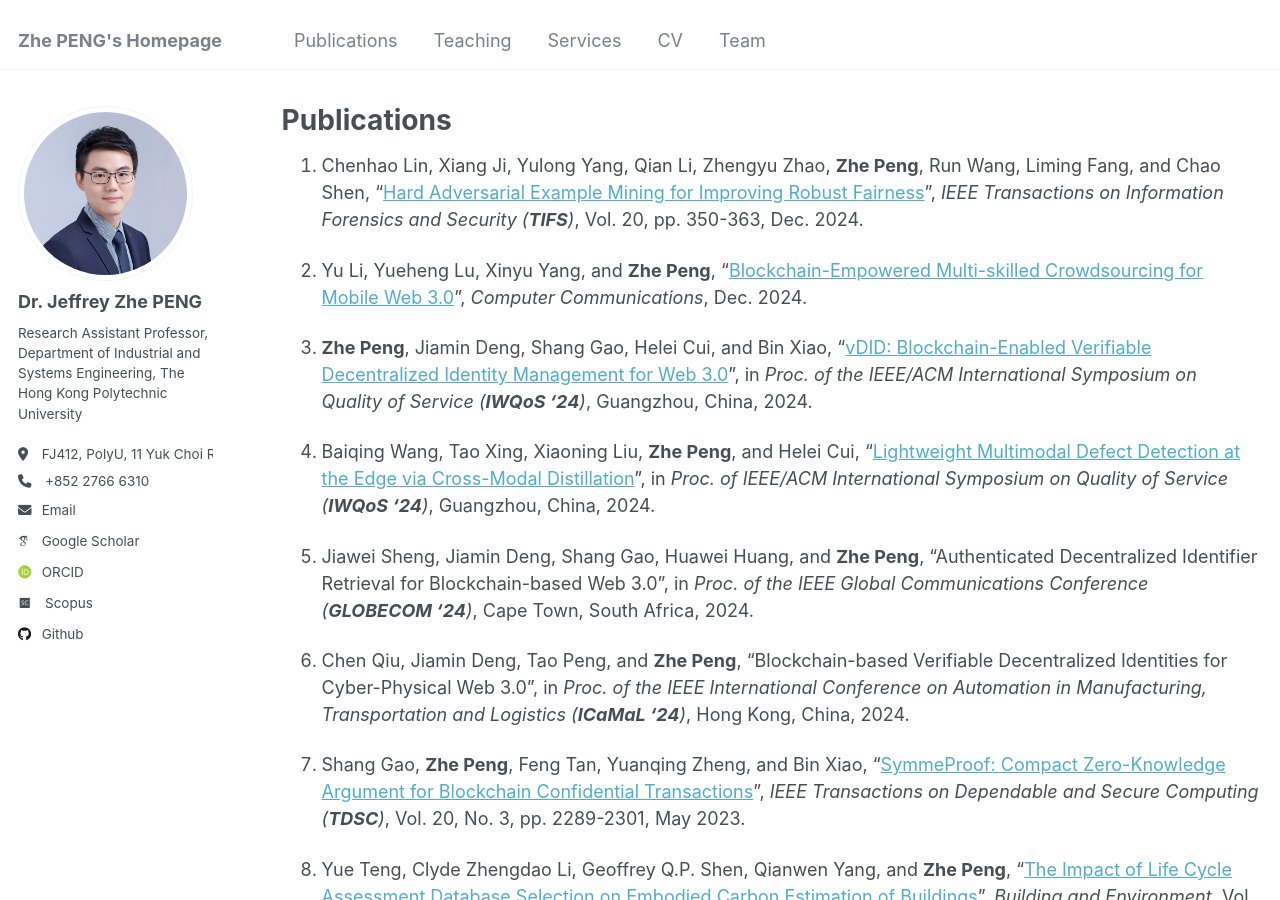
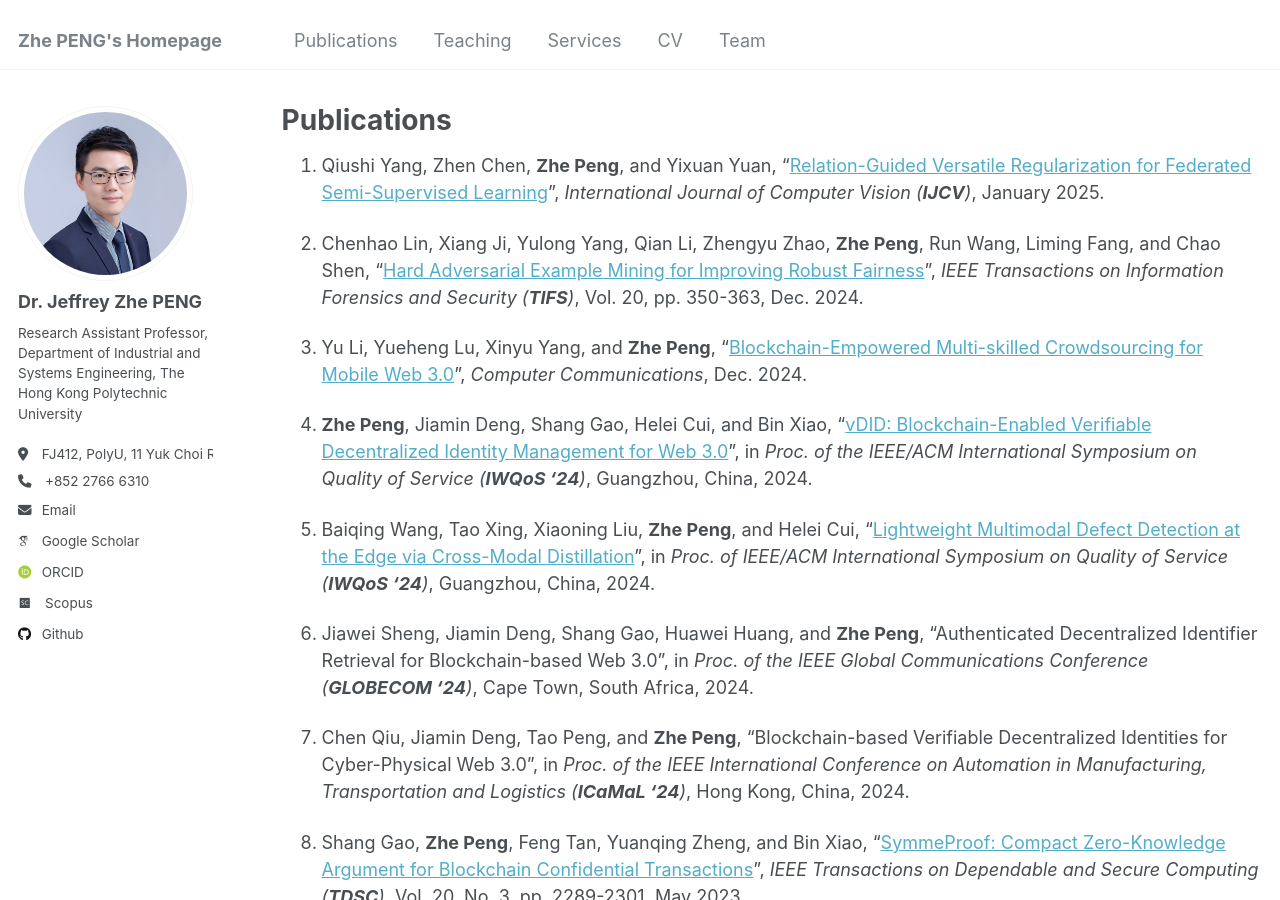
Before and after one commit to PENG-Zhe/peng-zhe.github.io, a Jekyll site: the page built from _pages/publications.md, in a window 1280 px wide and 900 px high. Built offline with Jekyll 4.4.1, drawn with Linux system fonts in a browser that asks for light colours; some web fonts are replaced.

Commit message:
Update publications.md

```diff
--- a/_pages/publications.md
+++ b/_pages/publications.md
@@ -3,6 +3,8 @@ title: "Publications"
 permalink: /publications/
 layout: archive
 ---
+
+1. Qiushi Yang, Zhen Chen, **Zhe Peng**, and Yixuan Yuan, "[Relation-Guided Versatile Regularization for Federated Semi-Supervised Learning](https://link.springer.com/article/10.1007/s11263-024-02330-1)", _International Journal of Computer Vision (**IJCV**)_, January 2025.
 
 1. Chenhao Lin, Xiang Ji, Yulong Yang, Qian Li, Zhengyu Zhao, **Zhe Peng**, Run Wang, Liming Fang, and Chao Shen, "[Hard Adversarial Example Mining for Improving Robust Fairness](https://ieeexplore.ieee.org/document/10795188)", _IEEE Transactions on Information Forensics and Security (**TIFS**)_, Vol. 20, pp. 350-363, Dec. 2024.
 
```
